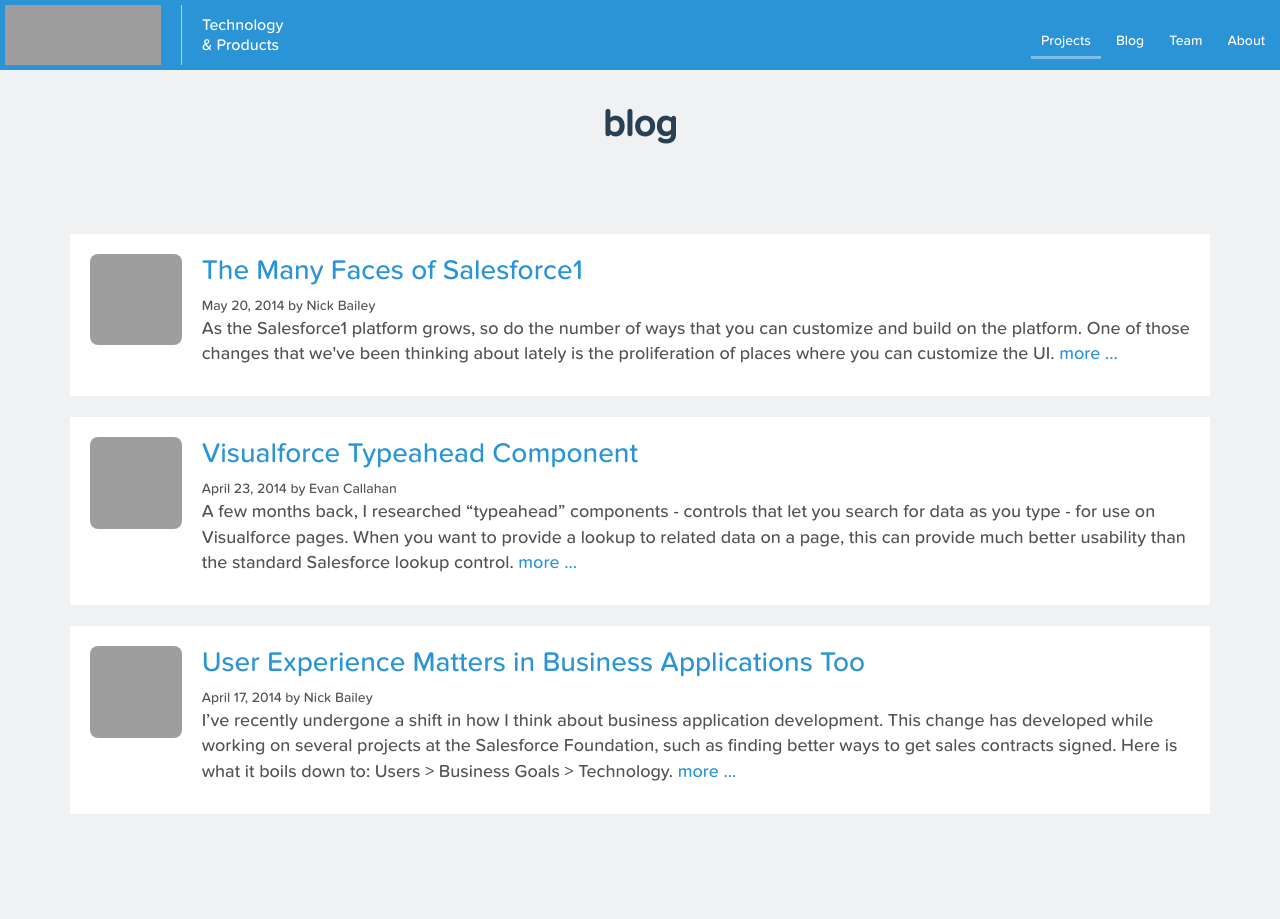
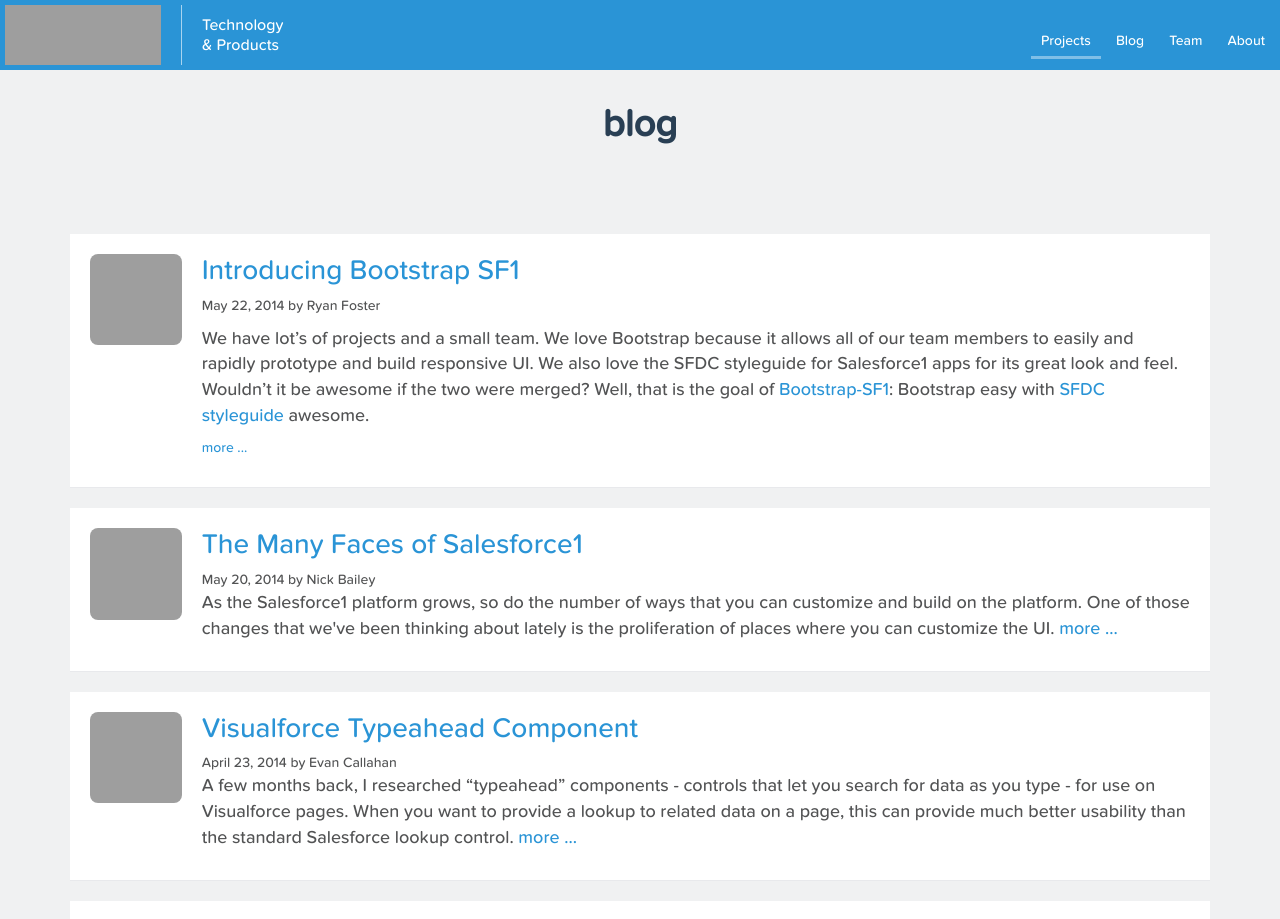
Before and after one commit to dvenor/salesforcefoundation.github.io, a Jekyll site: the page built from index.html, in a window 1280 px wide and 1400 px high, scrolled down 578 px. Shown: the top 919 px of the window. Built offline with Jekyll 4.4.1, drawn with Linux system fonts in a browser that asks for light colours; Markdown is read by kramdown in place of the engine named in the settings; the list of posts is cut into pages by our own code; grey boxes are pictures that could not be loaded.

Commit message:
introducing bootstrap sf1

```diff
--- a/_config.yml
+++ b/_config.yml
@@ -5,4 +5,4 @@
 paginate: 10
 paginate_path: ":num"
 
-exclude: [bower_components, node_modules]
+exclude: [bower_components, node_modules, bower.json, package.json, Gruntfile.js, less]
--- /dev/null
+++ b/_posts/2014-05-22-introducing-bootstrap-sf1.markdown
@@ -0,0 +1,186 @@
+---
+layout:   post
+title:    "Introducing Bootstrap SF1"
+author:   Ryan Foster
+date:     2014-05-22 12:00:00
+---
+We have lot's of projects and a small team. We love Bootstrap because it allows all of our team members to easily and rapidly prototype and build responsive UI. We also love the SFDC styleguide for Salesforce1 apps for its great look and feel. Wouldn't it be awesome if the two were merged? Well, that is the goal of [Bootstrap-SF1](http://developer.salesforcefoundation.org/bootstrap-sf1/): Bootstrap easy with [SFDC styleguide](http://sfdc-styleguide.herokuapp.com) awesome.
+
+Bootstrap SF1 is a theme for Bootstrap that aims for general consistency with the SFDC styleguide. We aren't trying to match the styleguide exactly because we have some more diverse needs (and have our own opinions). We need a base starting point that we can use in Visualforce pages or out on Heroku, almost all of our projects need to work well on mobile and desktop. We need the base theme to be easy to extend and maintain. We need it to be easier to wield than the styles in the styleguide.
+
+With all of this in mind, I started the project with a few goals:
+
+* Use [Less](http://lesscss.org) for CSS development. Less makes it easy to write extensible CSS especially as Bootstrap is developed using Less.
+* Make local theme development easy with [Grunt](http://gruntjs.com/). The theme documentation is easy to spin up locally which makes testing and iteration easy and efficient.
+* Provide new components to make the juicy bits of the styleguide, such as cards and icons, easy to wield.
+* Never force anyone to use numeric class names for the custom icons ... seriously.
+* Automatically generate a namespaced CSS file so that the theme is easy to use even in Visualforce pages with the header enabled.
+
+### Fair Warning
+
+Oh, I should give a little warning, this project is pretty new to the world. We are using it in a few projects, but it is under active development and has a few rough edges. There is also more planned to make it more complete and consistent with the styleguide. If you are reading this in the future, ignore this warning, I am sure everything is done... Okay, with that out of the way let's move along.
+
+### The Goods
+
+On the [theme](http://developer.salesforcefoundation.org/bootstrap-sf1/pages/theme.html) section of the docs you can see a big list of common Bootstrap elements with some Salesforce1 goodness. But the real fun happens on the [new icons](http://developer.salesforcefoundation.org/bootstrap-sf1/pages/icons.html) and especially [new components](http://developer.salesforcefoundation.org/bootstrap-sf1/pages/new.html) sections of the docs.
+
+You may be thinking to yourself, "why not just include the SFDC styleguide CSS file into your project?" Well, we started there, along with a mildly customized Bootstrap CSS file. However, we quickly discovered that working with the styleguide styles incurs some challenges. First of all, the CSS class names aren't pretty. There are a lot of single-purpose classes that are really not much better than writing CSS directly into style attributes in the markup. When we decided to update some of the look and feel in our app I found myself changing a lot of markup, and the markup wasn't particularly easy to read. Don't believe me? Here is an example from the SFDC Styleguide:
+
+{% highlight html %}
+<article class="mam bg-1 border border--3 brm">
+  <header class="clear pam border-bottom border--5">
+    <h1 class="fl man fw-normal f5 text-color-1">Contacts</h1>
+    <a href="javascript:void(0)" title="More" class="fr">
+      <span class="fl f5 text-color-1">More</span>
+      <span class="lh-16 fl mls f6 text-color-3 icon-utility-right"></span>
+    </a>
+  </header>
+  <ul class="man pan list-plain">
+    <li class="pam border-bottom border--5">
+      <div class="mbs flag flag--rev">
+        <div class="flag--body">
+          <span class="f3 text-color-1 fw-semibold">Jonathan Perilla-Jones</span>
+        </div>
+        <div class="flag--image prm">
+                        <div class="icon icon--contact brs bgs-100 a-mid sq-30"></div>
+        </div>
+      </div>
+      <ul class="list-plain man pan">
+        <li class="f5 text-color-2">Director of Consumer Sales</li>
+        <li class="f5 text-color-2">United Partners</li>
+        <li class="f5 text-color-2">(415)432-5456</li>
+      </ul>
+    </li>
+    <li class="pam border-bottom border--5">
+      <div class="mbs flag flag--rev">
+        <div class="flag--body">
+          <span class="f3 text-color-1 fw-semibold">Jonathan Perilla-Jones</span>
+        </div>
+        <div class="flag--image prm">
+                        <div class="icon icon--contact brs bgs-100 a-mid sq-30"></div>
+        </div>
+      </div>
+      <ul class="list-plain man pan">
+        <li class="f5 text-color-2">Director of Consumer Sales</li>
+        <li class="f5 text-color-2">United Partners</li>
+        <li class="f5 text-color-2">(415)432-5456</li>
+      </ul>
+    </li>
+    <li class="pam">
+      <div class="mbs flag flag--rev">
+        <div class="flag--body">
+          <span class="f3 text-color-1 fw-semibold">Jonathan Perilla-Jones</span>
+        </div>
+        <div class="flag--image prm">
+                        <div class="icon icon--contact brs bgs-100 a-mid sq-30"></div>
+        </div>
+      </div>
+      <ul class="list-plain man pan">
+        <li class="f5 text-color-2">Director of Consumer Sales</li>
+        <li class="f5 text-color-2">United Partners</li>
+        <li class="f5 text-color-2">(415)432-5456</li>
+      </ul>
+    </li>
+  </ul>
+</article>
+{% endhighlight %}
+
+Pay extra attention to all of those classes. Do you have any idea what the markup represents? If you look long enough, you can probably figure it out. Yes, it is a list of contacts (here is an image to help you out):
+
+![SFDC Styleguide cards]({{ site.url }}/assets/sfdc-cards.png)
+
+One thing I wanted to do was make the markup a little cleaner, less opinionated, and more consistent with Bootstrap. A contact card is a contact card, let's make the CSS do more of the work and allow for cleaner more semantic markup. As such the same list can be created in Bootstrap SF1 like so:
+
+{% highlight html %}
+<div class="card-list context-contact">
+  <div class="card-list-heading">
+    <h3>Contacts</h3>
+  </div>
+  <div class="card">
+    <div class="card-heading">
+      Jonathan Perilla-Jones
+    </div>
+    <ul class="card-detail">
+      <li>Director of Consumer Sales</li>
+      <li>United Partners</li>
+      <li>(415)432-5456</li>
+    </ul>
+  </div> <!-- end card -->
+  <div class="card">
+    <div class="card-heading">
+      Jonathan Perilla-Jones
+    </div>
+    <ul class="card-detail">
+      <li>Director of Consumer Sales</li>
+      <li>United Partners</li>
+      <li>(415)432-5456</li>
+    </ul>
+  </div> <!-- end card -->
+  <div class="card">
+    <div class="card-heading">
+      Jonathan Perilla-Jones
+    </div>
+    <ul class="card-detail">
+      <li>Director of Consumer Sales</li>
+      <li>United Partners</li>
+      <li>(415)432-5456</li>
+    </ul>
+  </div> <!-- end card -->
+</div>
+{% endhighlight %}
+
+Now, the really fun part is at the top. See that class `context-contact`? That class applies the icons to each card in the list. Have a list of mixed cards? No problem, just move the class on the card directly and you guessed it, swap in `context-account` or `context-event`, if you have something custom you can use a custom icon like `context-c-heart`. (Refer to the [complete list of icons](http://developer.salesforcefoundation.org/bootstrap-sf1/pages/icons.html) for more examples.)
+
+#### For example:
+
+{% highlight html %}
+<div class="card-list">
+  <div class="card-list-heading">
+    <h3>Related</h3>
+  </div>
+  <div class="card context-contact">
+    <div class="card-heading">
+      Jonathan Perilla-Jones
+    </div>
+    <ul class="card-detail">
+      <li>Director of Consumer Sales</li>
+      <li>United Partners</li>
+      <li>(415)432-5456</li>
+    </ul>
+  </div>
+  <div class="card context-account">
+    <div class="card-heading">
+      ACME Publishing
+    </div>
+    <ul class="card-detail">
+      <li>1337 Oat Street</li>
+      <li>Gothem, GA 41234</li>
+    </ul>
+  </div>
+  <div class="card context-c-heart">
+    <div class="card-heading">
+      Heart Donation
+    </div>
+    <ul class="card-detail">
+      <li>3 hours old</li>
+      <li>May 22, 2014</li>
+    </ul>
+  </div>
+</div>
+{% endhighlight %}
+
+#### Renders like so:
+
+![SFDC Styleguide cards]({{ site.url }}/assets/bootstrap-sf1-cards.png)
+
+## Jump in!
+
+I really hope you find this project to be of benefit to you as you build your own awesome apps for Salesforce1. Here at the Foundation we are really drinking our own medicine and have made this our default starting point for our projects moving forward. Expect to see it expand and grow over the next few months.
+
+You can checkout the [getting started](http://developer.salesforcefoundation.org/bootstrap-sf1/index.html#getting-started) guide if you want to jump right in and start using the theme.
+
+### Contribute
+
+We also welcome your help and collaboration with the theme. If you see something missing and aren't afraid of a little LESS, fork the [repo on github](https://github.com/SalesforceFoundation/bootstrap-sf1) and [spin up the local dev server](http://developer.salesforcefoundation.org/bootstrap-sf1/index.html#development).
+
+You can also log any issues you find over on the [issue tracker on github](https://github.com/SalesforceFoundation/bootstrap-sf1/issues).
--- a/assets/css/main.css
+++ b/assets/css/main.css
@@ -2380,7 +2380,7 @@
   display: none;
 }
 .project-cloud .cloud {
-  color: #eceef0;
+  color: #e8e9ec;
   font-size: 18px;
   margin-bottom: 30px;
 }
@@ -2964,7 +2964,7 @@
   background: #fff;
   padding: 20px;
   margin-bottom: 20px;
-  border-bottom: 1px solid #eceef0;
+  border-bottom: 1px solid #e8e9ec;
 }
 .blog .blog-list .posts > li:before,
 .blog .blog-list .posts > li:after {
@@ -3011,7 +3011,7 @@
   opacity: 1;
 }
 .blog .post .meta {
-  border-bottom: 1px solid #eceef0;
+  border-bottom: 1px solid #e8e9ec;
   line-height: 20px;
   margin: -15px;
   margin-bottom: 0;
@@ -3071,8 +3071,8 @@
   display: block;
   padding: 10px 15px;
   margin-bottom: -1px;
-  background-color: #ffffff;
-  border: 1px solid #eceef0;
+  background-color: transparent;
+  border: 1px solid #cfd0d2;
   -webkit-box-shadow: none;
   box-shadow: none;
   border-radius: 0;
@@ -3097,7 +3097,7 @@
   margin-right: 10px;
 }
 .blog.open .blog-list .posts > li.active {
-  background-color: #eceef0;
+  background-color: #e8e9ec;
   position: relative;
 }
 .blog.open .blog-list .posts > li.active .posts-link {
@@ -3156,7 +3156,7 @@
   margin-top: 60px;
   background-color: #344a5f;
   padding: 60px 20px;
-  color: #eceef0;
+  color: #e8e9ec;
   border-top: 5px solid #fff;
 }
 .team-members {
@@ -3260,7 +3260,7 @@
 }
 .team-members .member:hover,
 .team-members .member:focus {
-  background-color: #eceef0;
+  background-color: #e8e9ec;
 }
 .team-members .member > img {
   margin-top: 8px;
--- a/bower.json
+++ b/bower.json
@@ -15,6 +15,7 @@
     "tests"
   ],
   "dependencies": {
+    "bootstrap-sf1": "~0.1.0",
     "bootstrap-theme-foundation": "git@github.com:SalesforceFoundation/bootstrap-theme-foundation.git#gh-pages",
     "backbone": "~1.1.2",
     "requirejs": "~2.1.11",
--- a/less/main.less
+++ b/less/main.less
@@ -1,7 +1,7 @@
 @import "bower_components/fontawesome/less/font-awesome.less";
-@import "bower_components/bootstrap-theme-foundation/less/variables.less";
+@import "bower_components/bootstrap-sf1/less/variables.less";
 @import "bower_components/bootstrap/less/mixins.less";
-@import (reference) "bower_components/bootstrap-theme-foundation/less/s1-icons.less";
+@import (reference) "bower_components/bootstrap-sf1/less/s1-icons.less";
 @import (reference) "bower_components/bootstrap/less/list-group.less";
 @import (reference) "bower_components/bootstrap/less/thumbnails.less";
 @import (reference) "bower_components/bootstrap/less/grid.less";
```
Also changed, not shown: assets/bootstrap-sf1-cards.png (added), assets/sfdc-cards.png (added).
